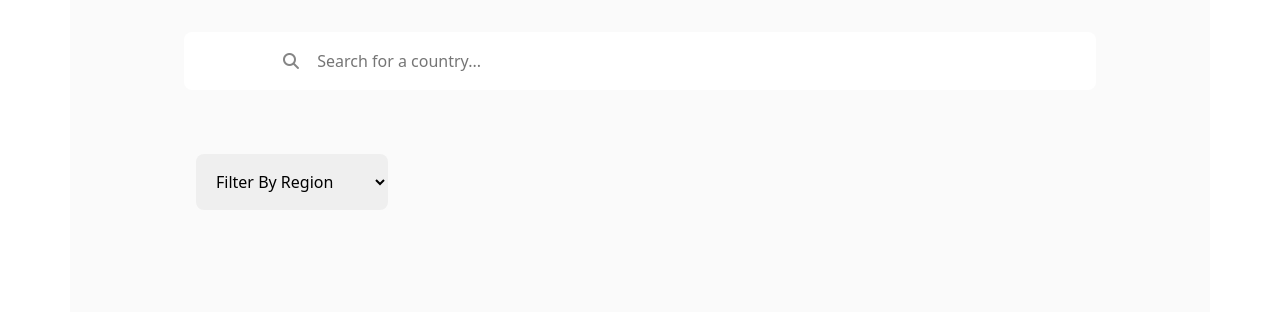
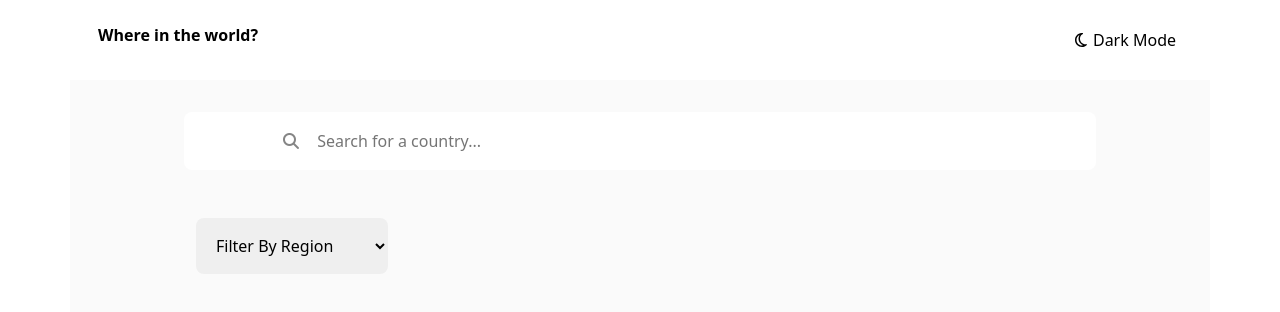
Before and after one commit to TedJenkler/REST-Countries-API-with-color-theme-switcher, a React (Create React App) app: page / in a window 1280 px wide. Shown: the top 312 px of the page. Built offline with nearby package versions, Linux system fonts and the light colour scheme; no server answers.

Commit message:
color button added

```diff
--- a/src/App.js
+++ b/src/App.js
@@ -1,12 +1,14 @@
+import { useState } from 'react';
 import './App.css';
 import ColorSwitcher from './Component/ColorSwitcher';
 import FlagComponent from './Component/FlagComponent';
 
 function App() {
+  const [toggle, setToggle] = useState(false)
   return (
    <div className='container lightmode-bg'>
       <div className='row'>
-        <ColorSwitcher />
+        <ColorSwitcher toggle={toggle} setToggle={setToggle} />
       </div>
       <div className='row'>
         <FlagComponent />
--- a/src/Component/ColorSwitcher.js
+++ b/src/Component/ColorSwitcher.js
@@ -1,7 +1,13 @@
+import lightmoon from "../Img/moon-regular.svg"
 
-const ColorSwitcher = () => {
+
+const ColorSwitcher = ({ toggle, setToggle }) => {
+    console.log(toggle)
     return (
-        <></>
+        <div className="colorswitcharea lightmode-element">
+            <h1 className="header">Where in the world?</h1>
+            <span className="buttonarea"><img src={lightmoon} alt="moon" /><button onClick={(e) => {toggle === false ? setToggle(true) : setToggle(false)}} className="colorswitch lightmode-element">Dark Mode</button></span>
+        </div>
     )
 }
 
--- a/src/index.css
+++ b/src/index.css
@@ -75,7 +75,7 @@ body, #root, .container {
 /* Filter Region */
 
 .selectarea {
-  margin: 2em 1em 2em 1em;
+  margin: 1em 1em 2em 1em;
   width: 80%;
 }
 
@@ -85,6 +85,37 @@ body, #root, .container {
   padding: 1em 1em 1em 1em;
   border: none;
   border-radius: 0.5em;
+}
+
+/* ColorSwitcher */
+
+.colorswitcharea {
+  display: flex;
+  height: 5em;
+  align-items: center;
+  justify-content: space-between;
+}
+
+.header {
+  font-size: 1em;
+  font-weight: 700;
+  margin-left: 1em;
+}
+
+.colorswitch {
+  margin-right: 1em;
+  border: none;
+  height: 100%;
+  font-weight: 500;
+}
+
+.buttonarea {
+  display: flex;
+  align-items: center;
+}
+
+.buttonarea > img {
+  height: 1em;
 }
 
 /* Light mode */
```
Also changed, not shown: src/Img/moon-regular.svg (added).
